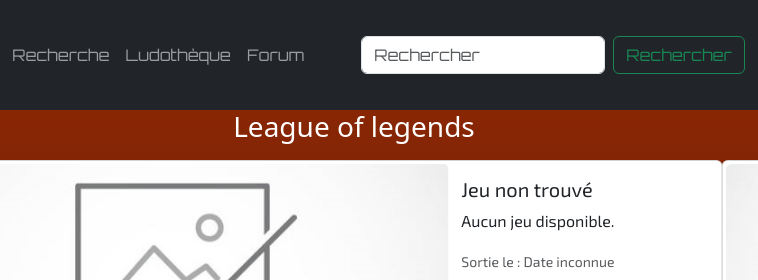
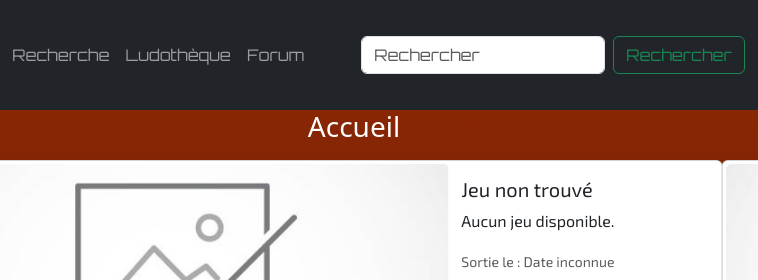
Before and after one commit to matthieulamidon/APIPvl, a website: page public/accueil.html in a window 1280 px wide. Shown: the top 280 px of the page, 286-1044 px from the left. Drawn offline with nearby package versions, Linux system fonts and the light colour scheme; no server answers.

Commit message:
changement de titre accueil

```diff
--- a/public/accueil.html
+++ b/public/accueil.html
@@ -78,7 +78,7 @@
         <!-- Conteneur pour le titre et le carrousel -->
         <div class="d-flex flex-column align-items-center">
           <!-- Titre centré -->
-          <h3 class="text-center mb-3">League of legends</h3>
+          <h3 class="text-center mb-3">Accueil</h3>
           <!-- Carrousel -->
           <div id="carouselDeBase" class="carousel carousel-dark slide" data-bs-ride="carousel">
             <!-- Indicateurs -->
```
